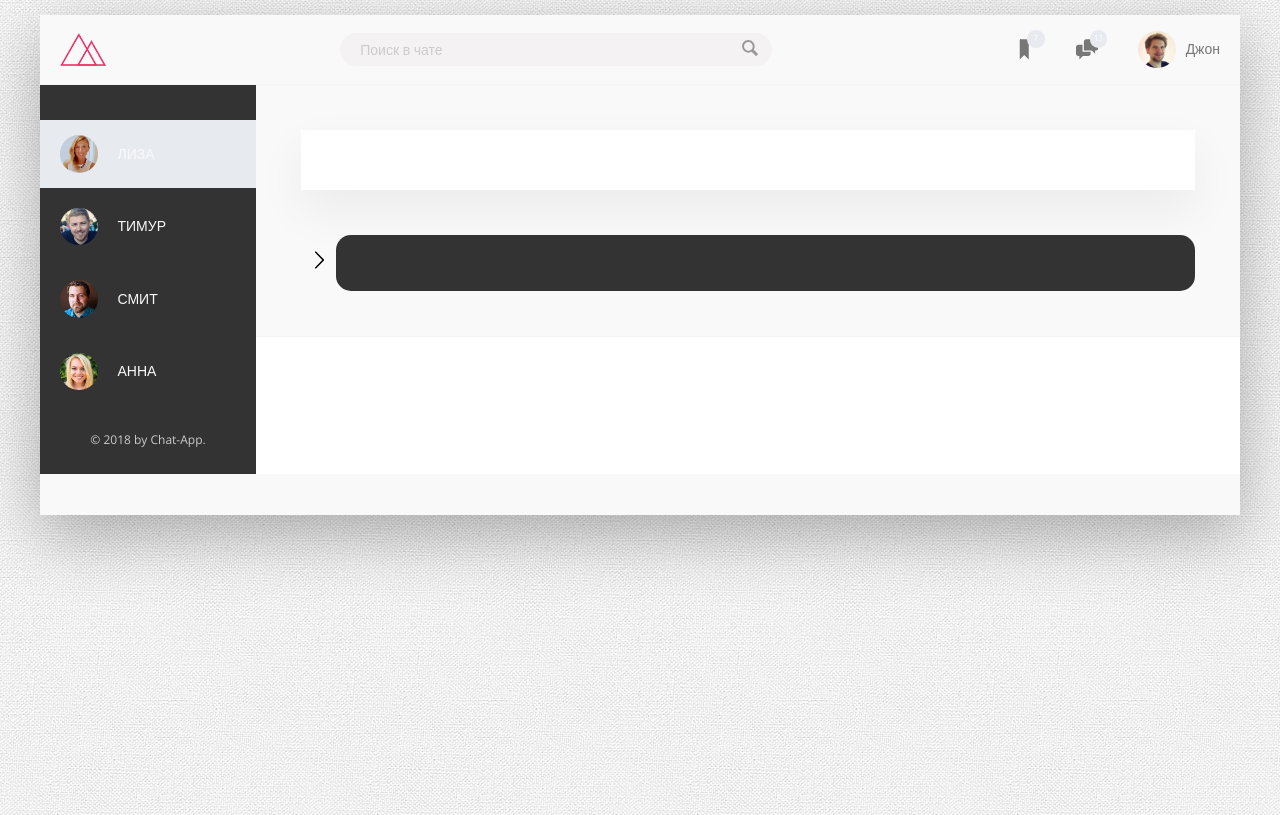
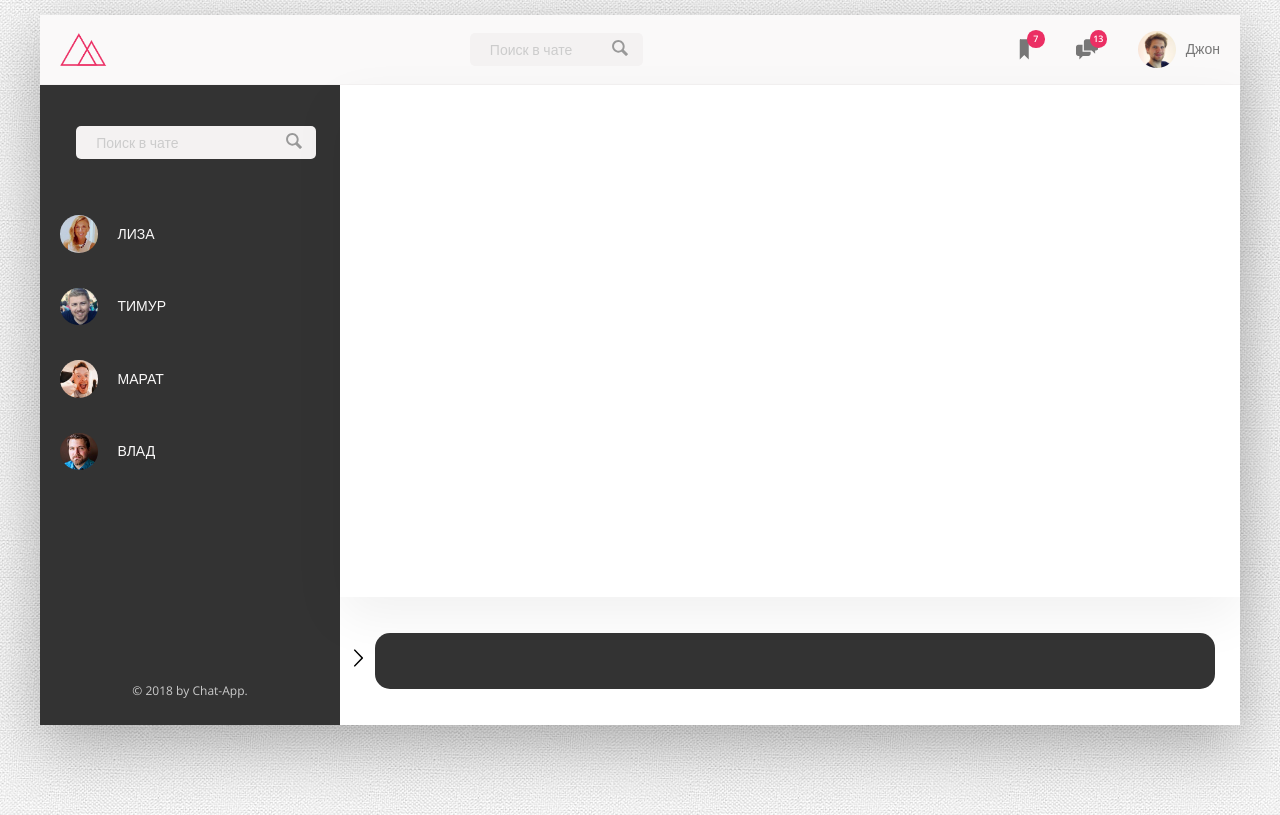
Before and after one commit to baglantanatarov/valid, a website: page index.html in a window 1280 px wide. Drawn offline with nearby package versions, Linux system fonts and the light colour scheme.

Commit message:
add new desine

```diff
--- a/index.html
+++ b/index.html
@@ -23,6 +23,7 @@
                         </svg>
                     </button>
                 </form>
+
                 <nav class="user-nav">
                     <div class="user-nav__icon-box">
                         <svg class="user-nav__icon">
@@ -44,8 +45,16 @@
             </header>
             <div class="content">
                 <nav class="sidebar">
-                    <ul class="side-nav">
-                        <li class="side-nav__item side-nav__item--active">
+                    <form action="#" class="search">
+                        <input type="text" class="search__input" placeholder="Поиск в чате">
+                        <button class="search__button">
+                            <svg class="search__icon">
+                                <use xlink:href="img/sprite.svg#icon-magnifying-glass"></use>
+                            </svg>
+                        </button>
+                    </form>
+                    <ul class="side-nav" class="scrollbar">
+                        <li class="side-nav__item">
                             <a href="#" class="side-nav__link">
                                 <img src="img/user-2.jpg" alt="User photo" class="side-nav__user-photo">
                                 <span>Лиза</span>
@@ -59,14 +68,14 @@
                         </li>
                         <li class="side-nav__item">
                             <a href="#" class="side-nav__link">
-                                <img src="img/user-5.jpg" alt="User photo" class="side-nav__user-photo">
-                                <span>Смит</span>
+                                <img src="img/user-1.jpg" alt="User photo" class="side-nav__user-photo">
+                                <span>Марат</span>
                             </a>
                         </li>
                         <li class="side-nav__item">
                             <a href="#" class="side-nav__link">
-                                <img src="img/user-6.jpg" alt="User photo" class="side-nav__user-photo">
-                                <span>Анна</span>
+                                <img src="img/user-5.jpg" alt="User photo" class="side-nav__user-photo">
+                                <span>Влад</span>
                             </a>
                         </li>
                     </ul>
@@ -76,7 +85,6 @@
                     </div>
                 </nav>
                 <main class="chat-view">
-                    <div class="detail">
                     <div class="description" id="scrollbar"></div>
                     <div class="user-reviews">
                         <form id="form-input-main" action="#" class="mess-main">
@@ -87,7 +95,6 @@
                             </label>
                             <input type="text" class="mess-main__input" id="input" required autofocus autocomplete="off">
                         </form>
-                        </div>
                     </div>
                 </main>
             </div>
--- a/package.json
+++ b/package.json
@@ -11,7 +11,7 @@
     "concat:css": "concat -o css/style.concat.css css/icon-font.css css/style.comp.css",
     "prefix:css": "postcss --use autoprefixer -b 'last 10 versions' css/style.css -o css/style.prefix.css",
     "compress:css": "node-sass css/style.prefix.css css/style.css --output-style compressed",
-    "build:css": "npm-run-all compile:sass concat:css prefix:css compress:css"
+    "build:css": "npm-run-all compile:sass prefix:css compress:css"
   },
   "author": "Marat Zhurm",
   "license": "ISC",
--- a/sass/_base.scss
+++ b/sass/_base.scss
@@ -1,6 +1,6 @@
 
 :root {
-  // --color-primary: #eb2f64;
+  --color-primary-notific: #eb2f64;
   // --color-primary-light: #FF3366;
   // --color-primary-dark: #BA265D;
 
--- a/sass/_components.scss
+++ b/sass/_components.scss
@@ -10,7 +10,7 @@
 // SEARCH
 .search {
 
-  flex: 0 0 40%;
+  flex: 0 0 18%;
   display: flex;
   align-items: center;
   justify-content: center;
@@ -18,19 +18,27 @@
 
   &__input {
     font-family: inherit;
-    font-size: inherit;
+    font-size: 1.4rem;
     color: inherit;
     background-color: var(--color-grey-light-2);
     border: none;
     padding: .7rem 2rem;
-    border-radius: 100px;
-    width: 90%;
+    border-radius: 5px;
+    margin-right: -3.25rem;
+    width: 80%;
     transition: all .2s;
-    margin-right: -3.25rem;
+
+
+    @media only screen and (max-width: $bp-small) {
+      width: 70%;
+      margin-top: 2rem;
+      margin-bottom: 2rem;
+      margin-right: -3.25rem;
+    }
 
     &:focus {
       outline: none;
-      width: 100%;
+      width: 93%;
       background-color: var(--color-grey-light-3);
     }
 
@@ -102,11 +110,12 @@
   }
 
   &__notification {
-    font-size: .8rem;
+    font-size: .9rem;
+    font-weight: bold;
     height: 1.75rem;
     width: 1.75rem;
     border-radius: 50%;
-    background-color: var(--color-primary);
+    background-color: var(--color-primary-notific);
     color: #fff;
     position: absolute;
     top: 1.5rem;
@@ -132,11 +141,14 @@
 .side-nav {
   font-size: 1.4rem;
   list-style: none;
-  margin-top: 3.5rem;
+  flex: 2;
 
   @media only screen and (max-width: $bp-medium) {
-    display: flex;
-    margin: 0;
+    display: none;
+  }
+
+  @media only screen and (max-width: $bp-small) {
+    display: none;
   }
 
   &__item {
@@ -237,6 +249,7 @@
   color: var(--color-grey-light-4);
   text-align: center;
   padding: 2.5rem;
+  flex: 0;
 
   @media only screen and (max-width: $bp-medium) {
     display: none;
@@ -280,6 +293,8 @@
 
 .mess-main {
   display: flex;
+  width: 100%;
+  padding-right: 2.5rem;
 
 
   & > label {
--- a/sass/_layout.scss
+++ b/sass/_layout.scss
@@ -36,7 +36,7 @@
 
   @media only screen and (max-width: $bp-medium) {
     flex-direction: column;
-    // min-height: 93rem;
+    //
   }
 
   @media only screen and (max-width: $bp-small) {
@@ -48,11 +48,12 @@
 .sidebar {
   background-color: var(--color-grey-dark-1);
 
-  flex: 0 0 18%;
+  flex: 0 0 25%;
 
   display: flex;
   flex-direction: column;
   justify-content: space-between;
+
 
   @media only screen and (max-width: $bp-small) {
     flex-wrap: wrap;
@@ -64,56 +65,60 @@
   display: flex;
   flex-direction: column;
 
+
   //TEST
-  // height: 65rem;
+  height: 80vh;
 
   flex: 1;
 }
 
-.detail {
-  display: flex;
-  flex-direction: column;
-  // min-height: 64vh;
-  padding: 4.5rem;
-  background-color: var(--color-grey-light-1);
-  border-bottom: var(--line);
+// .detail {
+//   display: flex;
+//   flex-direction: column;
+//   min-height: 64vh;
+//   padding: 4.5rem;
+//   background-color: var(--color-grey-light-1);
+//   border-bottom: var(--line);
 
 
-  @media only screen and (max-width: $bp-medium) {
-    padding: 3rem;
-  }
+//   @media only screen and (max-width: $bp-medium) {
+//     padding: 3rem;
+//   }
 
-  @media only screen and (max-width: $bp-small) {
-    padding: .5rem;
-    justify-content: stretch;
-  }
-}
+//   @media only screen and (max-width: $bp-small) {
+//     padding: .5rem;
+//     justify-content: stretch;
+//   }
+// }
 
 .description {
   font-size: 1.4rem;
-  background: #fff;
+  background-image: #fff;
   box-shadow: var(--shadow-light);
-  max-height: 30rem;
+  flex: 0 0 80%;
   overflow-y: scroll;
-  padding: 3rem;
-  margin-bottom: 4.5rem;
+  padding: 5.5rem;
 
 
-  @media only screen and (max-width: $bp-medium) {
-    padding: 2rem;
-    margin-bottom: 3rem;
-  }
+
+  // @media only screen and (max-width: $bp-medium) {
+  //   padding: 2rem;
+  //   margin-bottom: 3rem;
+  // }
 
 
-  @media only screen and (max-width: $bp-small) {
-    max-height: 42rem;
-    justify-content: space-between;
-    max-height: auto;
-    flex-grow: 1;
-  }
+  // @media only screen and (max-width: $bp-small) {
+  //   max-height: 42rem;
+  //   justify-content: space-between;
+  //   max-height: auto;
+  //   flex-grow: 1;
+  // }
 
 }
 
 .user-reviews {
-  flex-grow: 0;
+  flex: 1;
+  display: flex;
+  justify-content: center;
+  align-items: center;
 }
```
Also changed, not shown: css/style.comp.css (added), css/style.css, css/style.prefix.css (added), img/mess-box-wp.png (added). Lines whose indentation alone changed are shown as unchanged.
